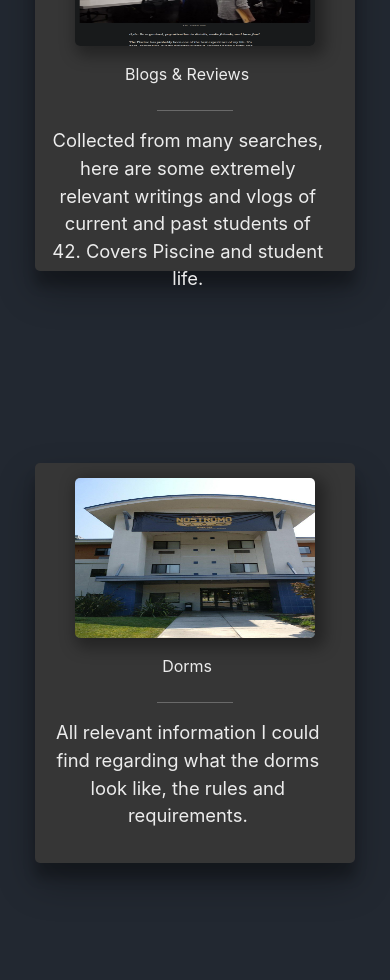
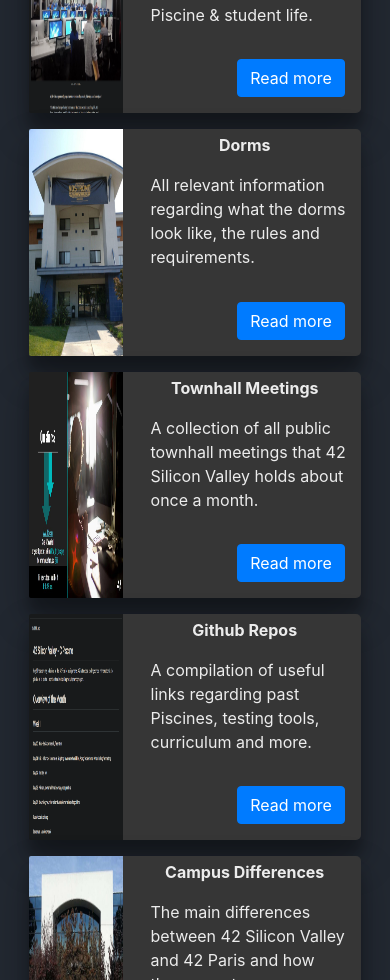
Before and after one commit to PocketPiggy/42-silicon-valley-info, a Next.js app: page /Sources in a window 390 px wide. Shown: the part 1020-2000 px from the top of the page. Built offline with nearby package versions, Linux system fonts and the light colour scheme.

Commit message:
fixed mobile, tablet & desktop fat cards for index source page. also shorted and fixed some text for the card descriptions.

```diff
--- a/data/cards/sources/SourcePages.json
+++ b/data/cards/sources/SourcePages.json
@@ -3,7 +3,7 @@
     "title": "Blogs & Reviews",
     "imgSrc": "/Images/Page/Infosources/blogreview/jraleman.png",
     "imgAlt": "Medium article post with squirtle pokemon as profile picture and picture of 42 silicon valley labs.",
-    "text": "Collected from many searches, here are some extremely relevant writings and vlogs of current and past students of 42. Covers Piscine and student life.",
+    "text": "Relevant writings and vlogs of current and past students of 42. Covers Piscine & student life.",
     "link": "/Sources/Blogs_and_reviews"
   },
 
@@ -11,7 +11,7 @@
     "title": "Campus Differences",
     "imgSrc": "/Images/Page/Infosources/42sv_campus.jpg",
     "imgAlt": "Front entrance of 42 Silicon Valley",
-    "text": "A quick rundown of the main differences between 42 Silicon Valley and 42 Paris and how they operate.",
+    "text": "The main differences between 42 Silicon Valley and 42 Paris and how they operate.",
     "link": "/Sources/Campus_differences"
   },
 
@@ -19,7 +19,7 @@
     "title": "Dorms",
     "imgSrc": "/Images/Page/Infosources/dorm/42_dorm_entrance.jpeg",
     "imgAlt": "Part of the landing page of 42 Nostromo dorms sign in page.",
-    "text": "All relevant information I could find regarding what the dorms look like, the rules and requirements.",
+    "text": "All relevant information regarding what the dorms look like, the rules and requirements.",
     "link": "/Sources/Dorms"
   },
 
@@ -35,7 +35,7 @@
     "title": "Interviews",
     "imgSrc": "/Images/Page/Infosources/interview/interview1.jpg",
     "imgAlt": "Youtube thumbnail of three men and a woman talking in the hallways of 42 Silicon Valley with the caption 'CK Tour: 42 Silicon Valley'.",
-    "text": "Some direct interviews about how 42 Silicon Valley operates and what their plans are for future and prospective students.",
+    "text": "How 42 Silicon Valley operates and what their plans are for future and prospective students.",
     "link": "/Sources/Interviews"
   },
   "Criticisms": {
--- a/pages/Sources/index.js
+++ b/pages/Sources/index.js
@@ -1,9 +1,7 @@
 import Head from "next/head";
 import Link from "next/link";
-import Container from "react-bootstrap/Container";
-import Row from "react-bootstrap/Row";
 import SelectCard from "../../components/SelectCard";
-import Card from "../../components/Card";
+import FatCard from "../../components/FatCard";
 
 export default function InfoIndex() {
   return (
@@ -40,19 +38,19 @@
         </p>
       </section>
 
-      <Card cardData={SelectCard("Sources", "Blogs_and_reviews")} />
-      <span className="buffy-the-buffer" />
-      <Card cardData={SelectCard("Sources", "Dorms")} />
-      <span className="buffy-the-buffer" />
-      <Card cardData={SelectCard("Sources", "Townhall_meetings")} />
-      <span className="buffy-the-buffer" />
-      <Card cardData={SelectCard("Sources", "Github_repos")} />
-      <span className="buffy-the-buffer" />
-      <Card cardData={SelectCard("Sources", "Campus_differences")} />
-      <span className="buffy-the-buffer" />
-      <Card cardData={SelectCard("Sources", "Criticisms")} />
-      <span className="buffy-the-buffer" />
-      <Card cardData={SelectCard("Sources", "Interviews")} />
+      <div className='fatcards-container-6'>
+        <FatCard cardData={SelectCard("Sources", "Blogs_and_reviews")} />
+        <FatCard cardData={SelectCard("Sources", "Dorms")} />
+        <FatCard cardData={SelectCard("Sources", "Townhall_meetings")} />
+        <FatCard cardData={SelectCard("Sources", "Github_repos")} />
+        <FatCard cardData={SelectCard("Sources", "Campus_differences")} />
+        <FatCard cardData={SelectCard("Sources", "Criticisms")} />
+      </div>
+
+      <div className='fatcards-container-1'>
+        <FatCard cardData={SelectCard("Sources", "Interviews")} />
+      </div>
+
       <span className="buffy-the-buffer" />
     </>
   );
--- a/styles/components/card.scss
+++ b/styles/components/card.scss
@@ -144,13 +144,13 @@
 @media screen and (max-width: 576px) {
     .f-card-container {
         width: 85vw !important;
-        height: 50vw !important;
+        height: 58vw !important;
     }
 
     .hemi-1 {
         .f-card-img {
             width: 24vw !important;
-            height: 50vw !important;
+            height: 58vw !important;
         }
     }
 
--- /dev/null
+++ b/styles/page/infosources/index.scss
@@ -0,0 +1,16 @@
+.fatcards-container-6 {
+    display: grid;
+    grid-template-rows: 1fr 1fr 1fr;
+    grid-template-columns: 1fr 1fr;
+    grid-gap: 1rem;
+    margin: 1rem 0 1rem 0;
+}
+
+@media screen and (max-width: 1280px) {
+    .fatcards-container-6 {
+        display: grid;
+        grid-template-rows: 1fr 1fr 1fr 1fr 1fr 1fr;
+        grid-template-columns: 1fr;
+        grid-gap: 1rem;
+    }
+}
--- a/styles/page/page.scss
+++ b/styles/page/page.scss
@@ -9,6 +9,7 @@
 //  Sub-pages
 //
 //  Information & Sources
+@import "./infosources/index.scss";
 @import "./infosources/blogs_and_reviews.scss";
 @import "./infosources/differences_between_campuses.scss";
 @import "./infosources/dorms";
```
